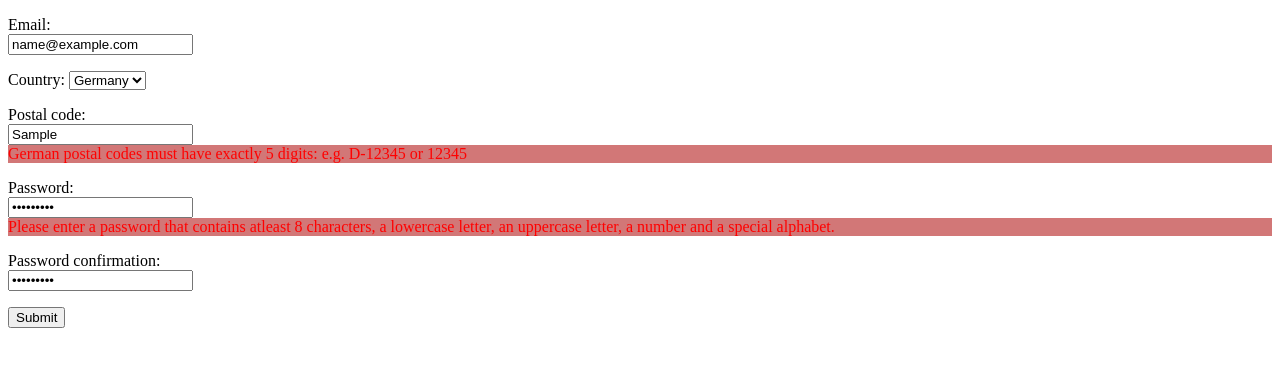
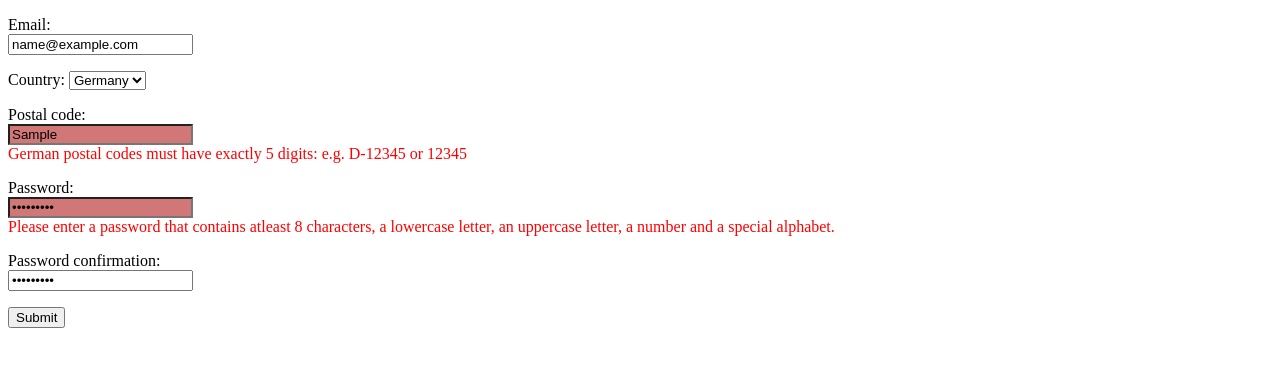
Before and after one commit to smsarfroz/odin-formValidation, a plain HTML site: page index.html in a window 1280 px wide. Both pictures are taken after typing "name@example.com", "Sample", "Sample123", "Sample123" into the empty fields and a click on the button "Submit". Drawn offline with Linux system fonts and the light colour scheme.

Commit message:
style on input field red if the span error has class error active

```diff
--- a/style.css
+++ b/style.css
@@ -9,6 +9,6 @@ input {
     display: block;
 }
 
-input + .error.active{
+input:has( + .error.active){
     background-color: rgb(210, 119, 119);
 }
```
